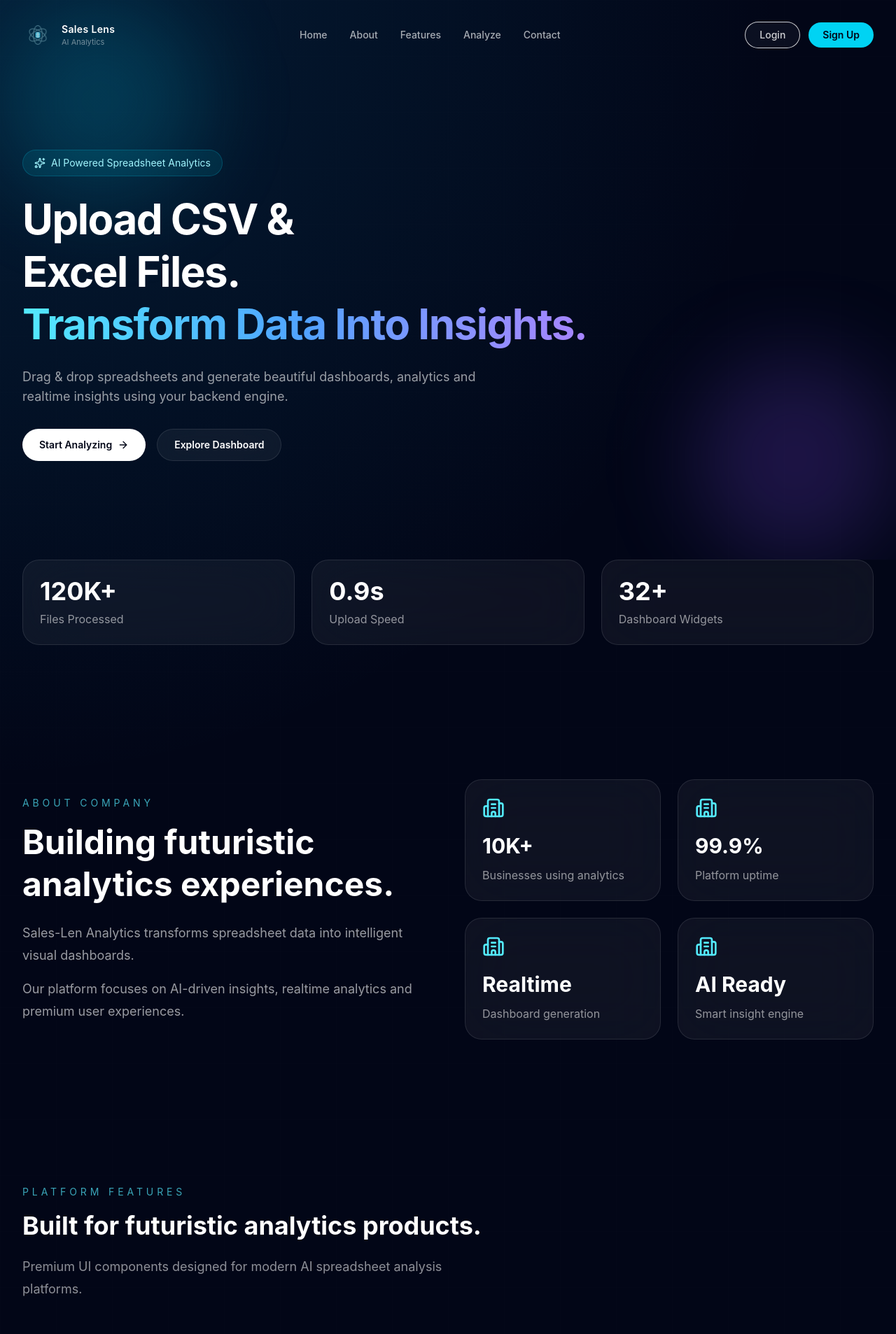
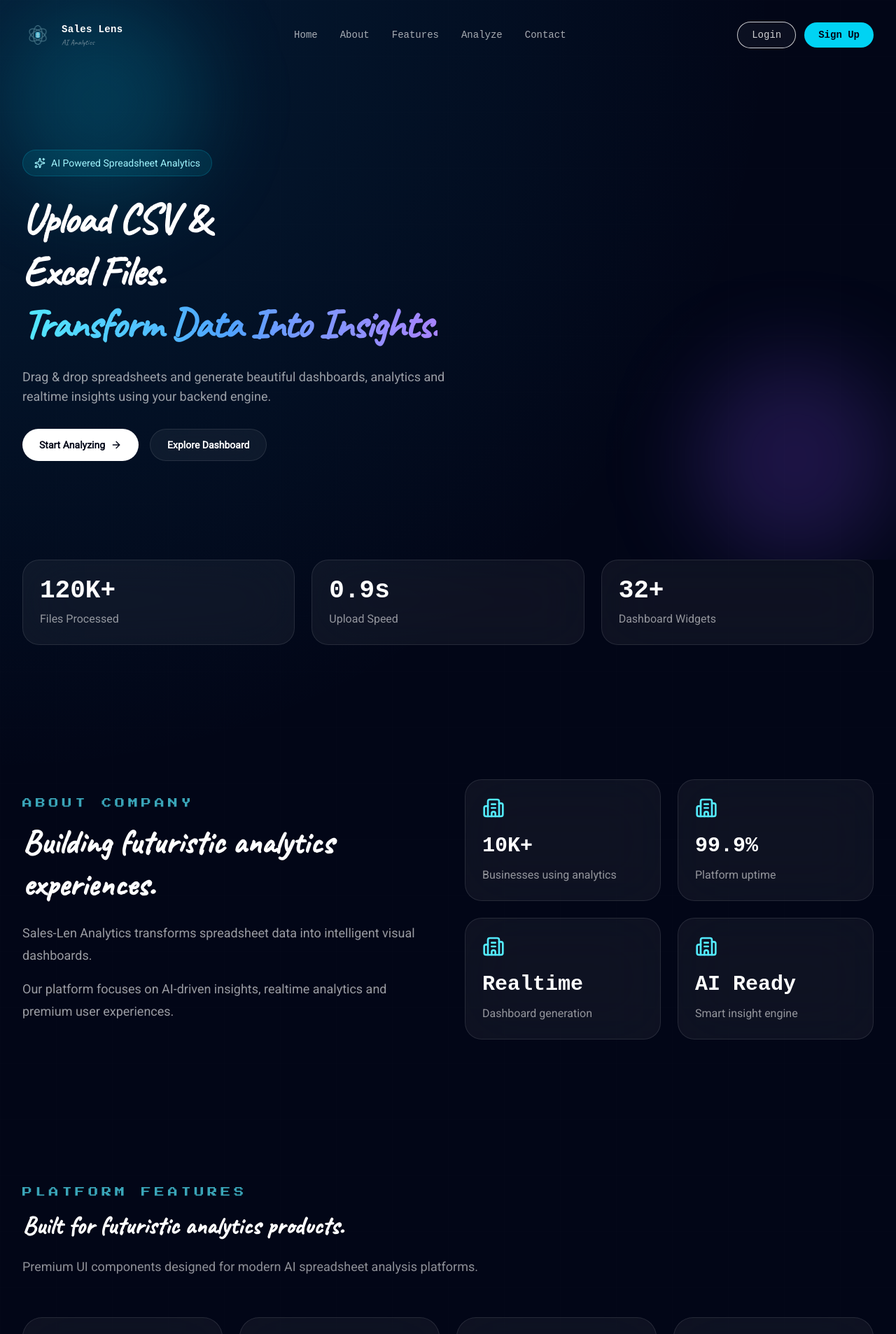
Before and after one commit to Tirthes2004/Sales-Lens, a React app in the folder frontend/: page / in a window 1280 px wide. Shown: the top 1907 px of the page at 70% size. Built offline with nearby package versions, Linux system fonts and the light colour scheme; the HTML template or start-up script is replaced by a standard one.

Commit message:
font set

```diff
--- a/frontend/package.json
+++ b/frontend/package.json
@@ -10,6 +10,11 @@
     "preview": "vite preview"
   },
   "dependencies": {
+    "@fontsource/bungee-shade": "^5.2.7",
+    "@fontsource/caveat": "^5.2.8",
+    "@fontsource/press-start-2p": "^5.2.7",
+    "@fontsource/roboto": "^5.2.10",
+    "@fontsource/vt323": "^5.2.7",
     "@tailwindcss/vite": "^4.3.0",
     "axios": "^1.16.1",
     "exceljs": "^4.4.0",
--- a/frontend/src/components/layout/Footer.jsx
+++ b/frontend/src/components/layout/Footer.jsx
@@ -9,7 +9,7 @@ const Footer = () => {
       <div className="mx-auto flex max-w-7xl flex-col items-center justify-between gap-8 px-6 py-10 lg:flex-row lg:px-8">
         {/* LEFT */}
         <div className="max-w-md">
-          <h2 className="text-2xl font-bold tracking-tight text-white">
+          <h2 className="font-handwritten text-2xl font-bold tracking-tight text-white">
             Sales Lens
           </h2>
 
@@ -59,7 +59,7 @@ const Footer = () => {
                 });
                 }
             }}
-            className="transition hover:text-cyan-300"
+            className="font-kpi transition hover:text-cyan-300"
             >
             {link.name}
             </button>
--- a/frontend/src/components/layout/HeroSection.jsx
+++ b/frontend/src/components/layout/HeroSection.jsx
@@ -30,7 +30,7 @@ const HeroSection = () => {
             initial={{ opacity: 0, y: 30 }}
             animate={{ opacity: 1, y: 0 }}
             transition={{ duration: 0.7 }}
-            className="text-4xl font-bold leading-tight tracking-tight sm:text-5xl lg:text-6xl"
+            className=" font-handwritten text-4xl font-bold leading-tight tracking-tight sm:text-5xl lg:text-6xl"
           >
             Upload CSV &
             <br />
--- a/frontend/src/components/layout/MobileSidebar.jsx
+++ b/frontend/src/components/layout/MobileSidebar.jsx
@@ -74,11 +74,11 @@ const MobileSidebar = ({
                 </div>
 
                 <div>
-                  <h2 className="font-semibold">
+                  <h2 className="font-kpi font-semibold">
                     Sales Lens
                   </h2>
 
-                  <p className="text-xs text-white/45">
+                  <p className="font-handwritten text-xs text-white/45">
                     AI Analytics
                   </p>
                 </div>
@@ -102,7 +102,7 @@ const MobileSidebar = ({
                       item.id
                     )
                   }
-                  className="flex w-full items-center justify-between rounded-2xl bg-white/5 px-5 py-4 text-left text-sm font-medium text-white/80"
+                  className="font-kpi flex w-full items-center justify-between rounded-2xl bg-white/5 px-5 py-4 text-left text-sm font-medium text-white/80"
                 >
                   {item.name}
 
@@ -113,11 +113,11 @@ const MobileSidebar = ({
 
             {/* AUTH BUTTONS */}
             <div className="mt-auto space-y-3 pt-10">
-              <button className="w-full rounded-2xl bg-white/5 py-4 text-sm font-medium text-white/80 border">
+              <button className="font-kpi w-full rounded-2xl bg-white/5 py-4 text-sm font-medium text-white/80 border">
                 Login
               </button>
 
-              <button className="w-full rounded-2xl bg-cyan-400 py-4 text-sm font-semibold text-[#020617]">
+              <button className="font-kpi w-full rounded-2xl bg-cyan-400 py-4 text-sm font-semibold text-[#020617]">
                 Sign Up
               </button>
             </div>
--- a/frontend/src/components/layout/Navbar.jsx
+++ b/frontend/src/components/layout/Navbar.jsx
@@ -64,11 +64,11 @@ const Navbar = () => {
               </div>
 
               <div>
-                <h1 className="text-sm font-semibold tracking-wide text-white">
+                <h1 className="font-kpi text-sm font-semibold tracking-wide text-white">
                   Sales Lens
                 </h1>
 
-                <p className="text-[11px] text-white/45">
+                <p className="font-handwritten text-[11px] text-white/45">
                   AI Analytics
                 </p>
               </div>
@@ -84,7 +84,7 @@ const Navbar = () => {
                       link.id
                     )
                   }
-                  className="text-sm font-medium text-white/65 transition hover:text-cyan-300"
+                  className="font-kpi text-sm font-medium text-white/65 transition hover:text-cyan-300"
                 >
                   {link.name}
                 </button>
@@ -93,11 +93,11 @@ const Navbar = () => {
 
             {/* RIGHT */}
             <div className="hidden items-center gap-3 md:flex">
-              <button className="rounded-full bg-white/[0.04] px-5 py-2 text-sm font-medium text-white/80 transition hover:bg-white/[0.08] border">
+              <button className="font-kpi rounded-full bg-white/[0.04] px-5 py-2 text-sm font-medium text-white/80 transition hover:bg-white/[0.08] border">
                 Login
               </button>
 
-              <button className="rounded-full bg-cyan-400 px-5 py-2 text-sm font-semibold text-[#020617] transition hover:scale-[1.03]">
+              <button className="font-kpi rounded-full bg-cyan-400 px-5 py-2 text-sm font-semibold text-[#020617] transition hover:scale-[1.03]">
                 Sign Up
               </button>
             </div>
--- a/frontend/src/components/ui/FeatureCard.jsx
+++ b/frontend/src/components/ui/FeatureCard.jsx
@@ -5,7 +5,7 @@ const FeatureCard = ({ icon: Icon, title, description }) => {
         <Icon className="h-6 w-6" />
       </div>
 
-      <h3 className="mt-6 text-xl font-semibold">
+      <h3 className="font-kpi mt-6 text-xl font-semibold">
         {title}
       </h3>
 
--- a/frontend/src/index.css
+++ b/frontend/src/index.css
@@ -6,3 +6,32 @@ html {
 body {
   background: #020617;
 }
+
+
+body {
+  font-family: 'Roboto', sans-serif;
+}
+
+.font-hero {
+  font-family: 'Bungee Shade', cursive;
+}
+
+.font-body {
+  font-family: 'Roboto', sans-serif;
+}
+
+.font-retro {
+  font-family: 'VT323', monospace;
+}
+
+.font-pixel {
+  font-family: 'Press Start 2P', cursive;
+}
+
+.font-handwritten {
+  font-family: 'Caveat', cursive;
+}
+
+.font-kpi {
+  font-family: 'Bitcount Grid Single', monospace;
+}
--- a/frontend/src/pages/About.jsx
+++ b/frontend/src/pages/About.jsx
@@ -8,11 +8,11 @@ const About = () => {
     >
       <div className="grid items-center gap-12 lg:grid-cols-2">
         <div>
-          <p className="text-sm uppercase tracking-[0.35em] text-cyan-300/70">
+          <p className="font-pixel text-sm uppercase tracking-[0.35em] text-cyan-300/70">
             About Company
           </p>
 
-          <h2 className="mt-4 text-5xl font-bold leading-tight">
+          <h2 className="font-handwritten mt-4 text-5xl font-bold leading-tight">
             Building futuristic analytics experiences.
           </h2>
 
@@ -53,7 +53,7 @@ const About = () => {
             >
               <Building2 className="h-8 w-8 text-cyan-300" />
 
-              <h3 className="mt-5 text-3xl font-bold">
+              <h3 className="font-kpi mt-5 text-3xl font-bold">
                 {card.title}
               </h3>
 
--- a/frontend/src/pages/Contact.jsx
+++ b/frontend/src/pages/Contact.jsx
@@ -12,11 +12,11 @@ const Contact = () => {
     >
       <div className="grid gap-10 lg:grid-cols-2">
         <div>
-          <p className="text-sm uppercase tracking-[0.35em] text-cyan-300/70">
+          <p className="font-pixel text-sm uppercase tracking-[0.35em] text-cyan-300/70">
             Contact Us
           </p>
 
-          <h2 className="mt-4 text-5xl font-bold leading-tight">
+          <h2 className="font-handwritten mt-4 text-5xl font-bold leading-tight">
             Let’s build something amazing.
           </h2>
 
@@ -56,7 +56,7 @@ const Contact = () => {
                 </div>
 
                 <div>
-                  <h3 className="text-xl font-semibold">
+                  <h3 className="font-kpi text-xl font-semibold">
                     {item.title}
                   </h3>
 
--- a/frontend/src/pages/Features.jsx
+++ b/frontend/src/pages/Features.jsx
@@ -9,11 +9,11 @@ const Features = () => {
       className="relative z-10 mx-auto max-w-7xl px-6 py-24 lg:px-8"
     >
       <div className="max-w-2xl">
-        <p className="text-sm uppercase tracking-[0.35em] text-cyan-300/70">
+        <p className="font-pixel text-sm uppercase tracking-[0.35em] text-cyan-300/70">
           Platform Features
         </p>
 
-        <h2 className="mt-4 text-4xl font-bold leading-tight">
+        <h2 className="font-handwritten mt-4 text-4xl font-bold leading-tight">
           Built for futuristic analytics products.
         </h2>
 
--- a/frontend/src/pages/Home.jsx
+++ b/frontend/src/pages/Home.jsx
@@ -50,7 +50,7 @@ const Home = () => {
             key={item.label}
             className="rounded-3xl border border-white/10 bg-white/5 p-6 backdrop-blur-2xl"
           >
-            <h2 className="text-4xl font-bold">
+            <h2 className="font-kpi text-4xl font-bold">
               {item.value}
             </h2>
 
```
Also changed, not shown: frontend/src/main.jsx (+11 -0 lines), 1 other file (tests, documents, lock files or other folders).
